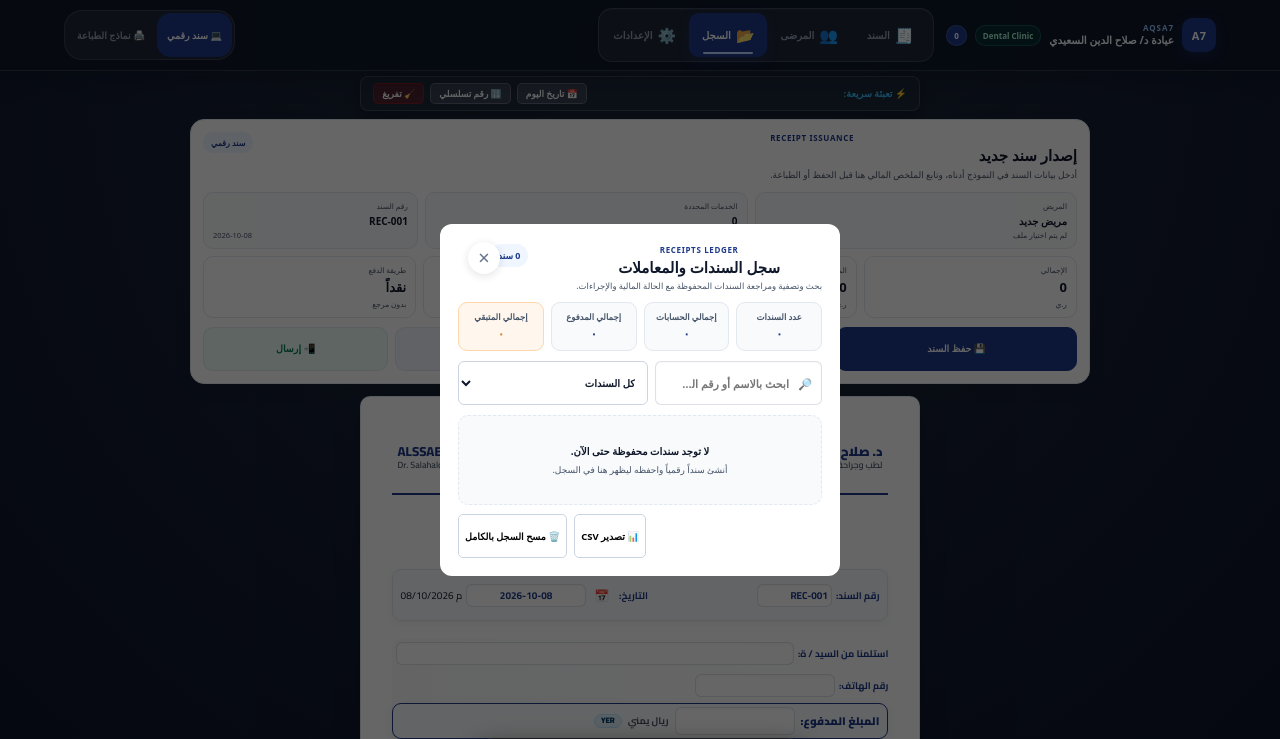
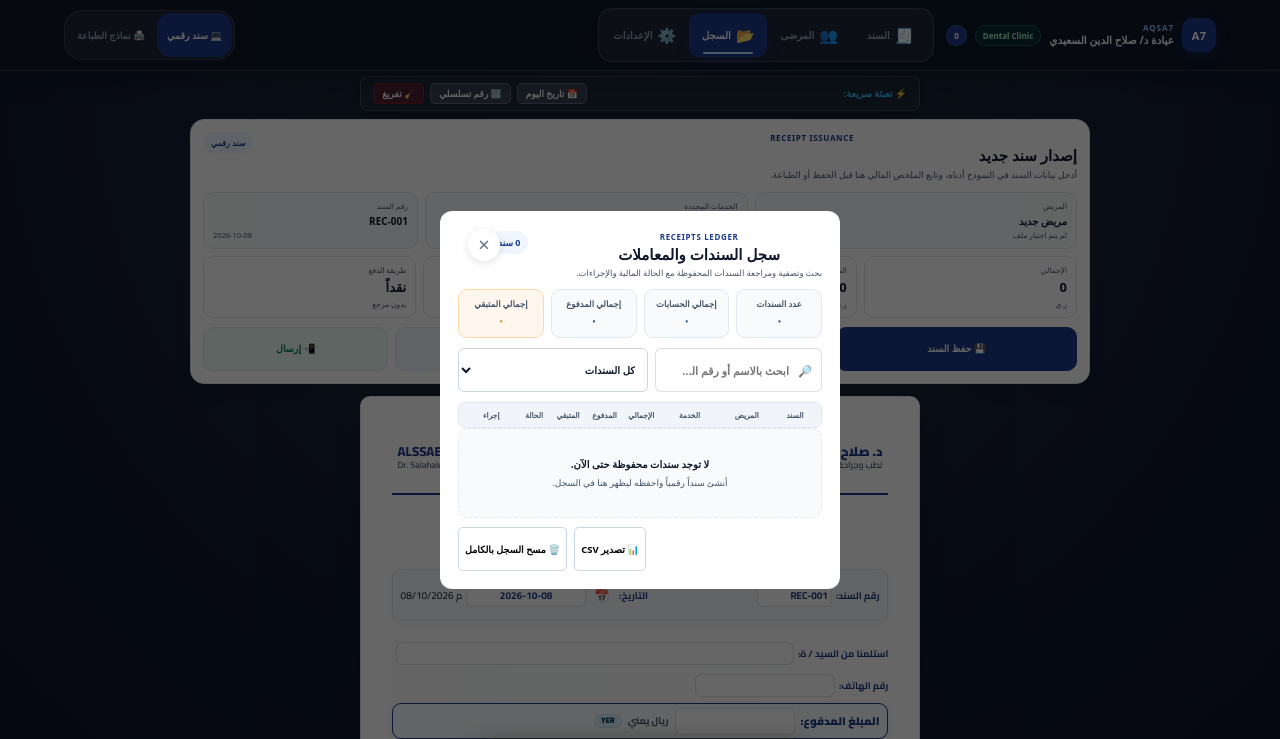
Before and after one commit to Alssaedy50/ALSSAEDY-CLINIC-, a website: page index.html in a window 1280 px wide. Both pictures are taken after a click on the button "📂 السجل". Shown: the top 739 px of the page. Drawn offline with Linux system fonts and the light colour scheme.

Commit message:
fix: keep history ledger header persistent

```diff
--- a/index.html
+++ b/index.html
@@ -602,7 +602,12 @@
                     <option value="settled">مسددة بالكامل</option>
                 </select>
             </div>
-            <div class="history-ledger-table" id="historyList"></div>
+            <div class="history-ledger-table-wrap">
+                <div class="history-ledger-head-row">
+                    <span>السند</span><span>المريض</span><span>الخدمة</span><span>الإجمالي</span><span>المدفوع</span><span>المتبقي</span><span>الحالة</span><span>إجراء</span>
+                </div>
+                <div class="history-ledger-table" id="historyList"></div>
+            </div>
             <div class="history-footer">
                 <button type="button" class="tool-btn" onclick="exportTransactionsFile('csv')">📊 تصدير CSV</button>
                 <button type="button" class="tool-btn" onclick="clearAllHistory()">🗑️ مسح السجل بالكامل</button>
```
